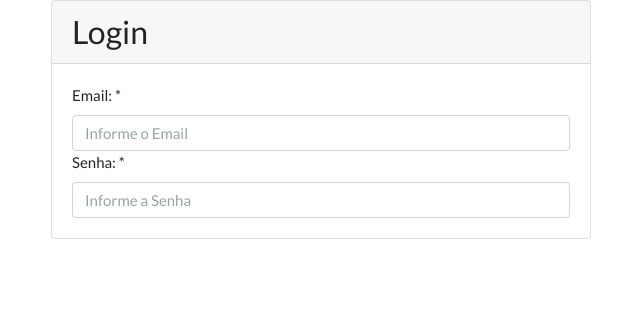
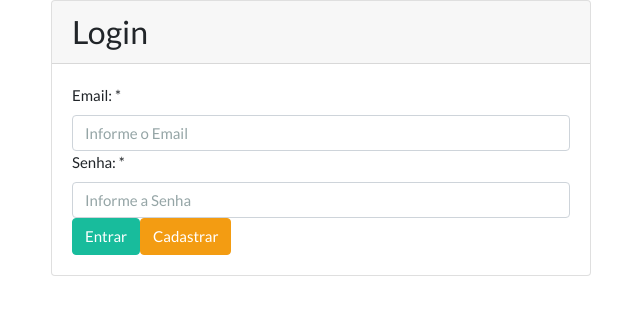
Before and after one commit to josivaldobatista/minhas-financas-app, a React (Create React App) app: page /#/login in a window 1280 px wide. Shown: the top 312 px of the page, without its empty margins (334-974 px from the left). Built offline with nearby package versions, Linux system fonts and the light colour scheme.

Commit message:
Add estado e comportamento no component de Login.

```diff
--- a/src/views/login.js
+++ b/src/views/login.js
@@ -4,6 +4,17 @@ import Card from '../components/card'
 import FormGroup from '../components/form-group'
 
 class Login extends React.Component {
+
+    state = {
+        email: '',
+        senha: ''
+    }
+
+    entrar = () => {
+        console.log('Email:', this.state.email)
+        console.log('Senha:', this.state.senha)
+    }
+
     render() {
         return(
         <div className="container">
@@ -17,13 +28,17 @@ class Login extends React.Component {
                                         <fieldset>
                                             <FormGroup label="Email: *" htmlFor="email">
                                                 <input type="email" className="form-control" id="email"
+                                                    value={this.state.email} onChange={e => this.setState({email:e.target.value})}
                                                     aria-describedby="emailHelp" placeholder="Informe o Email" />
                                             </FormGroup>
                                             <FormGroup label="Senha: *" htmlFor="senha">
                                                 <input type="password" className="form-control" id="senha"
+                                                value={this.state.senha} onChange={e => this.setState({senha:e.target.value})}
                                                     placeholder="Informe a Senha" />
                                             </FormGroup>
                                         </fieldset>
+                                        <button onClick={() => this.entrar()} className="btn btn-success">Entrar</button>
+                                        <button onClick={() => this.entrar()} className="btn btn-warning">Cadastrar</button>
                                     </div>
                                 </div>
                             </div>
```
